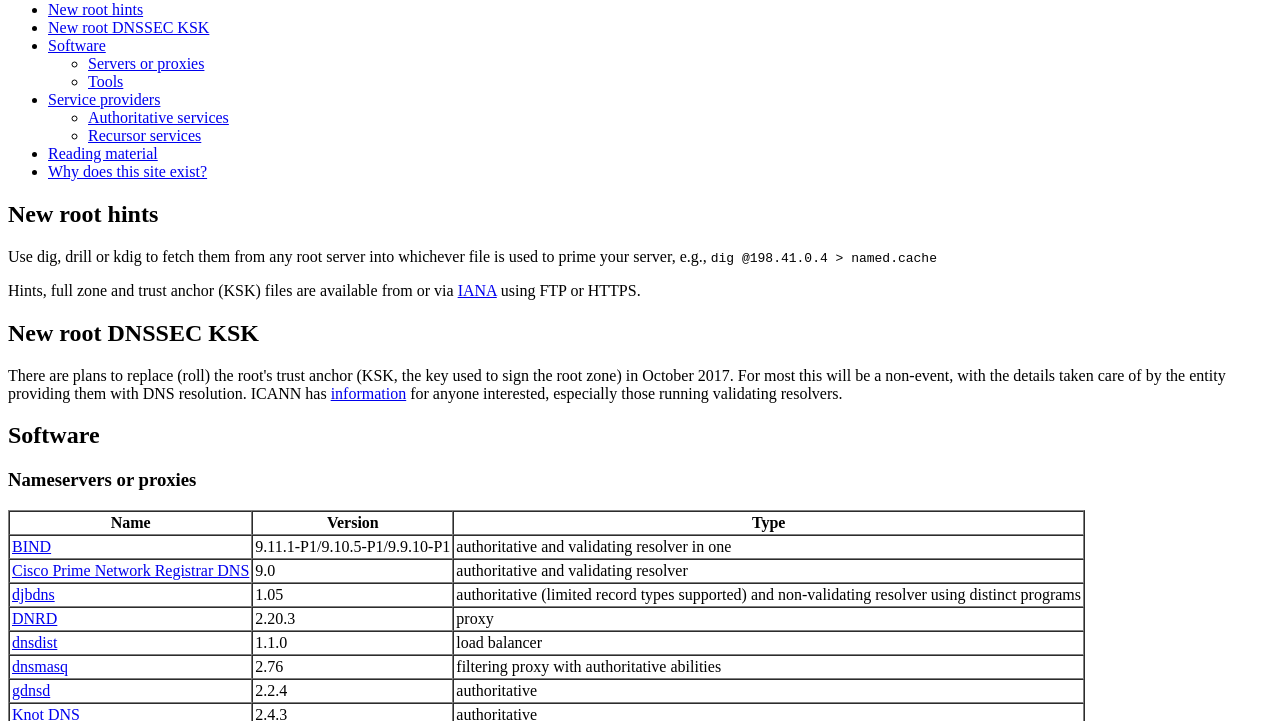
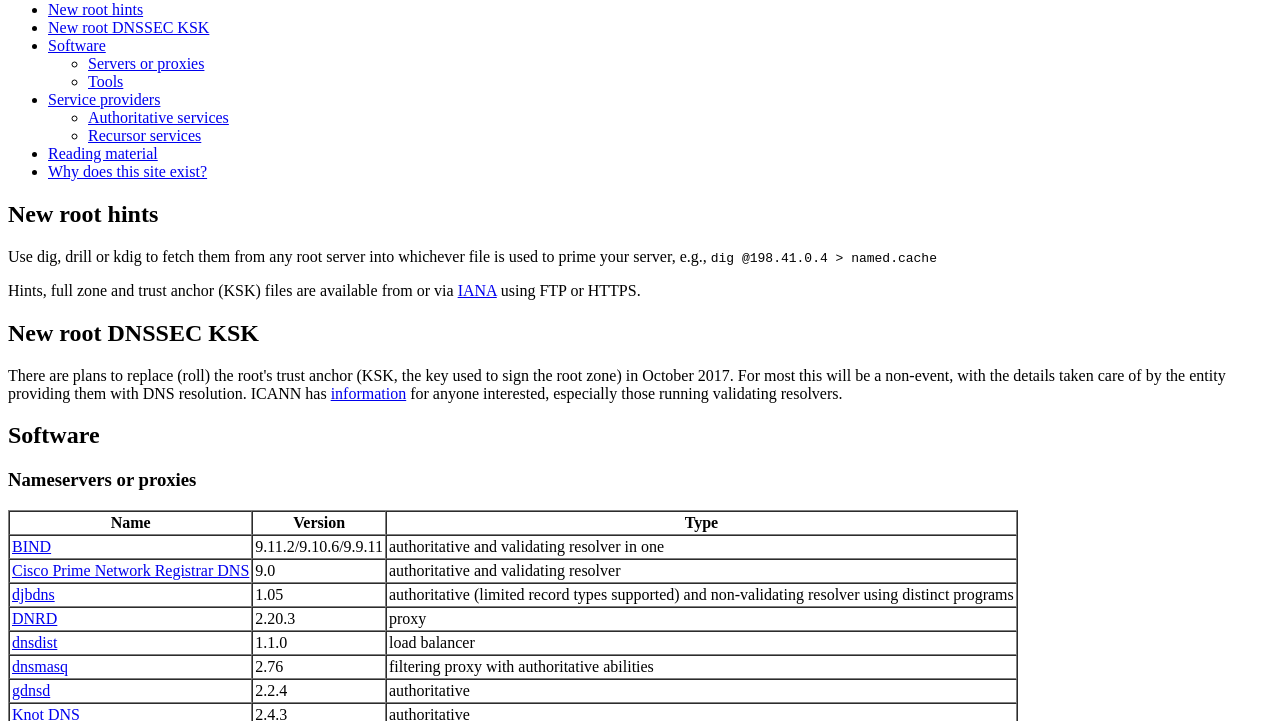
Before and after one commit to dns-channel/dns-channel.github.io, a plain HTML site: page index.html in a window 1280 px wide. Shown: the part 79-800 px from the top of the page. Drawn offline with Linux system fonts and the light colour scheme.

Commit message:
bind updated

```diff
--- a/index.html
+++ b/index.html
@@ -48,7 +48,7 @@ for anyone interested, especially those running validating resolvers.</p>
 <tr><th>Name</th><th>Version</th><th>Type</th></tr>
 </thead>
 <tbody>
-<tr><td><a target="_blank" href="https://www.isc.org/downloads/bind/">BIND</a></td><td>9.11.1-P1/9.10.5-P1/9.9.10-P1</td><td>authoritative and validating resolver in one</td></tr>
+<tr><td><a target="_blank" href="https://www.isc.org/downloads/bind/">BIND</a></td><td>9.11.2/9.10.6/9.9.11</td><td>authoritative and validating resolver in one</td></tr>
 <tr><td><a target="_blank" href="https://www.cisco.com/c/en/us/products/cloud-systems-management/prime-network-registrar/index.html">Cisco Prime Network Registrar DNS</a></td><td>9.0</td><td>authoritative and validating resolver</td></tr>
 <tr><td><a target="_blank" href="https://cr.yp.to/djbdns.html">djbdns</a></td><td>1.05</td><td>authoritative (limited record types supported) and non-validating resolver using distinct programs</td></tr>
 <tr><td><a target="_blank" href="http://dnrd.sourceforge.net/">DNRD</a></td><td>2.20.3</td><td>proxy</td></tr>
```
